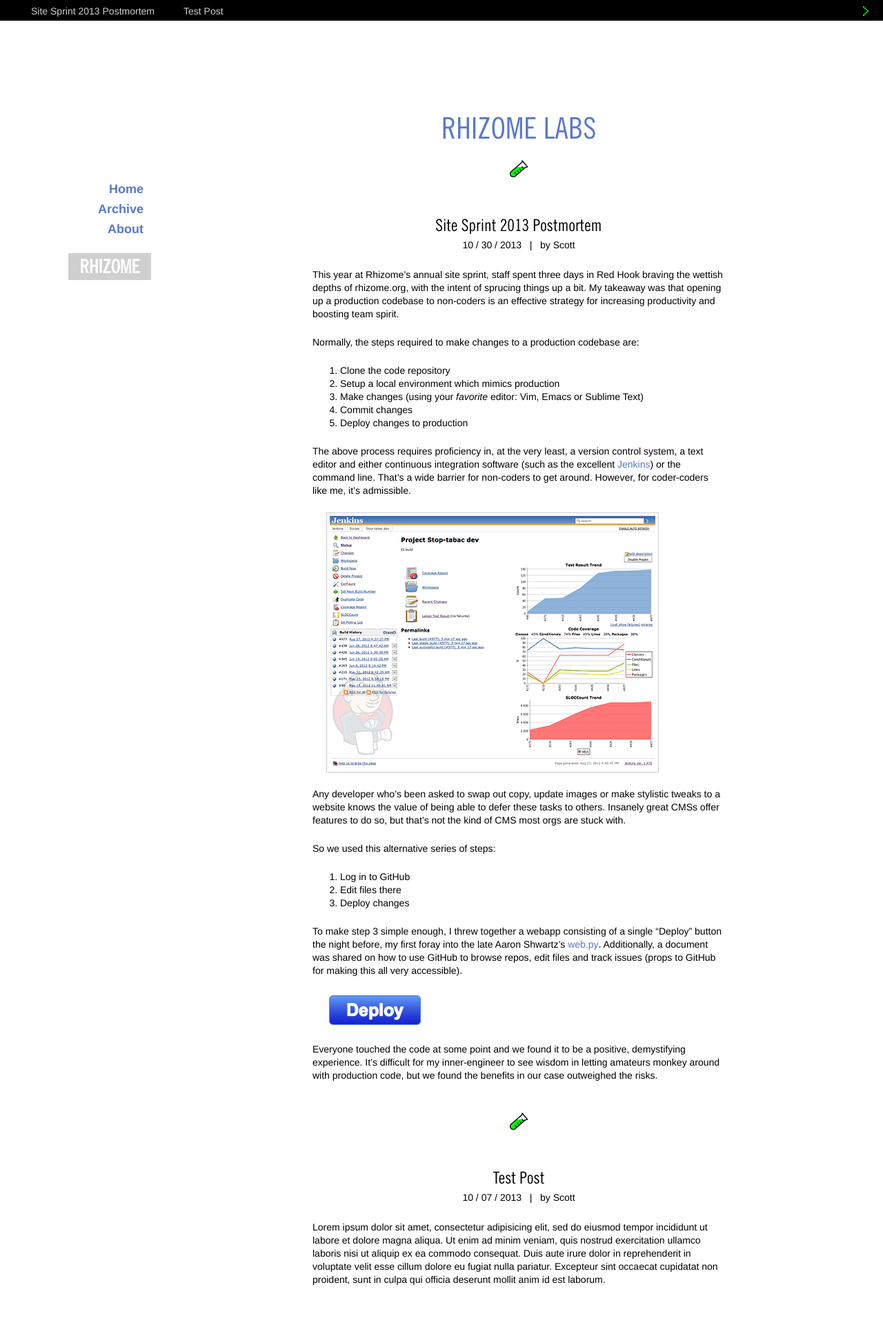
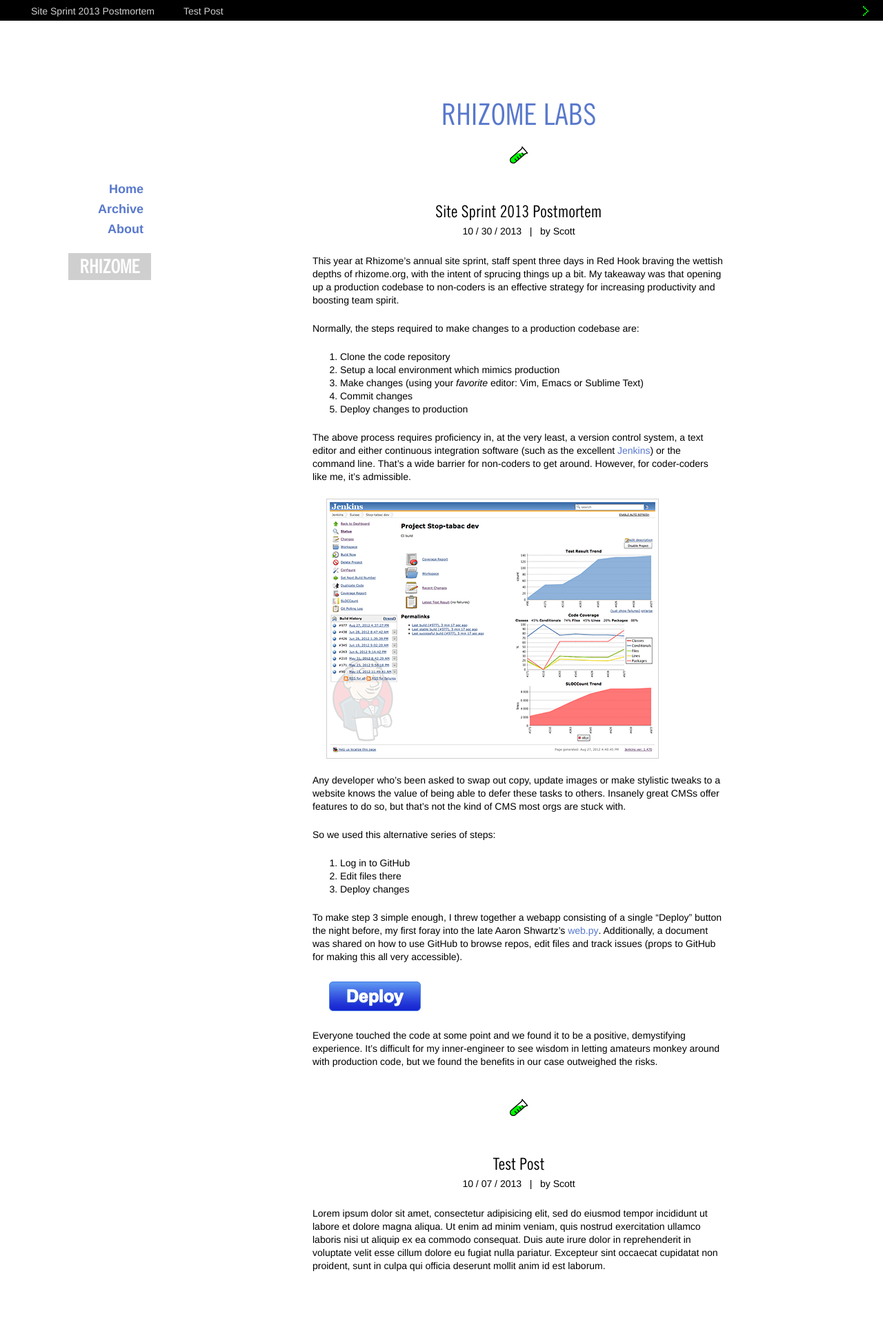
Before and after one commit to rhizomedotorg/rhizomedotorg.github.io, a Jekyll site: the page built from index.html, in a window 1280 px wide. Shown: the whole page at 69% size. Built offline with Jekyll 4.4.1, drawn with Linux system fonts in a browser that asks for light colours; the list of posts is cut into pages by our own code; comment, search, counter and statistics services are not loaded.

Commit message:
tweaked margins

```diff
--- a/assets/css/style.css
+++ b/assets/css/style.css
@@ -103,7 +103,7 @@ ol li {
 }
 
 #content h1 {
-    margin: 160px 0 0 0;
+    margin: 140px 0 0 0;
     padding: 0;
     font-family: RHIZOME, sans-serif;
     font-size: 43px;
```
